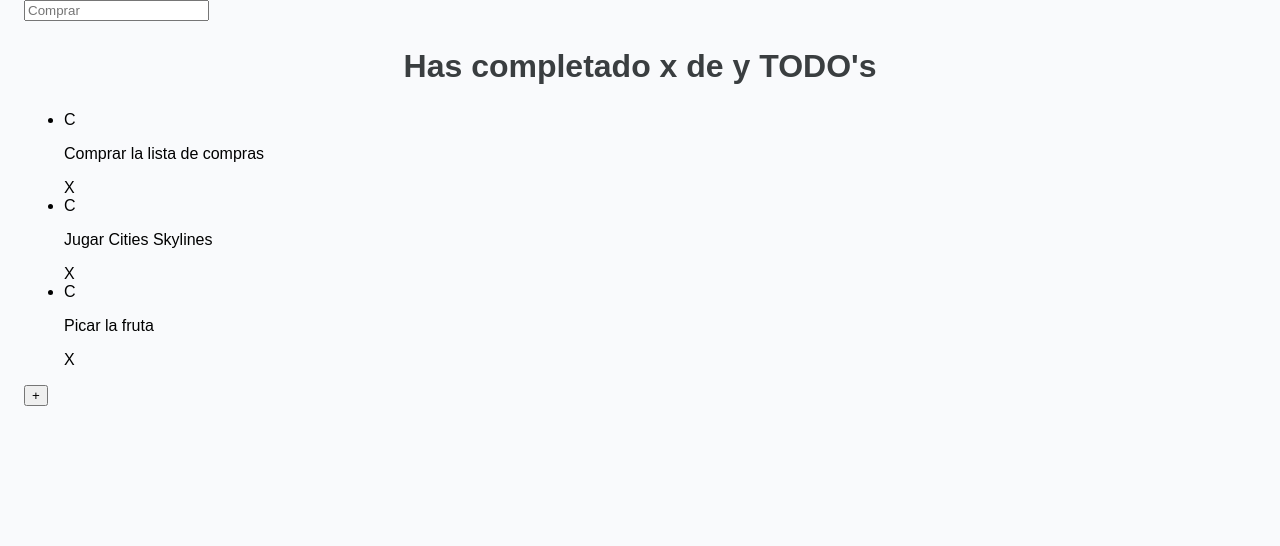
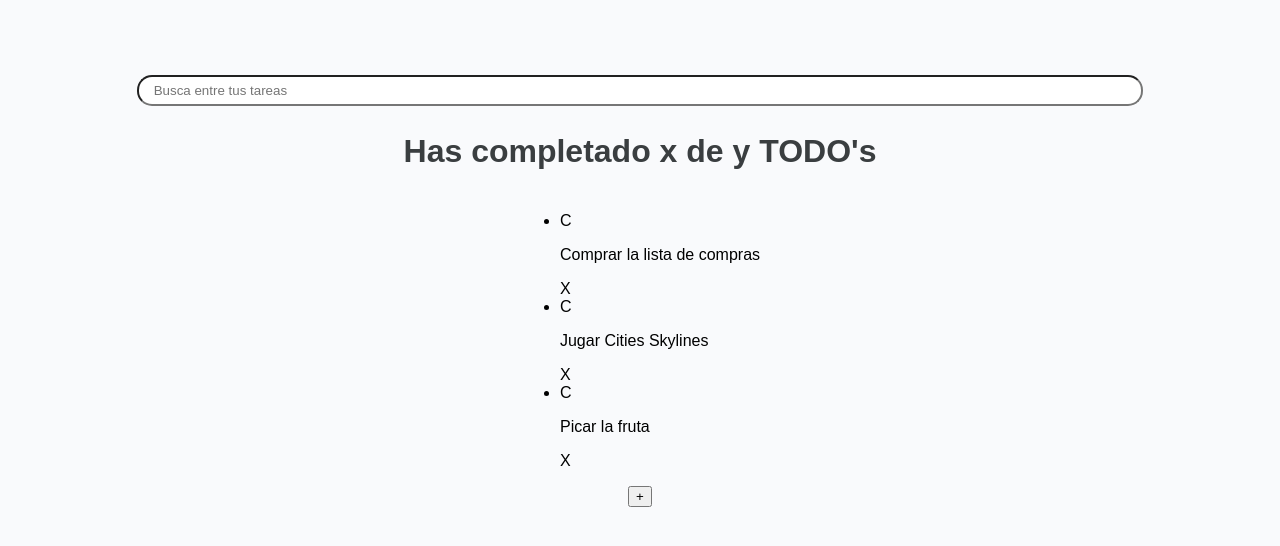
Before and after one commit to diegoco66/app-todos, a React (Create React App) app: page / in a window 1280 px wide. Shown: the top 546 px of the page. Built offline with nearby package versions, Linux system fonts and the light colour scheme; a web font is replaced by a local one.

Commit message:
feat: Body and search style

```diff
--- a/src/TodoSearch.js
+++ b/src/TodoSearch.js
@@ -1,8 +1,9 @@
 import React from "react";
+import './css/TodoSearch.css'
 
 function TodoSearch() {
     return (
-        <input type="text" placeholder="Comprar" />
+        <input type="text" className="inputSearch" placeholder="Busca entre tus tareas" />
     )
 }
 
--- /dev/null
+++ b/src/css/TodoSearch.css
@@ -0,0 +1,7 @@
+.inputSearch {
+    width: 80%;
+    height: 25px;
+    border-radius: 15px;
+    margin-top: 75px;
+    padding-left: 15px;
+}
--- a/src/css/index.css
+++ b/src/css/index.css
@@ -9,4 +9,7 @@ body {
   margin: 0 24px;
   position: relative;
   min-height: 100vh;
+  display: flex;
+  flex-direction: column;
+  align-items: center;
 }
```
